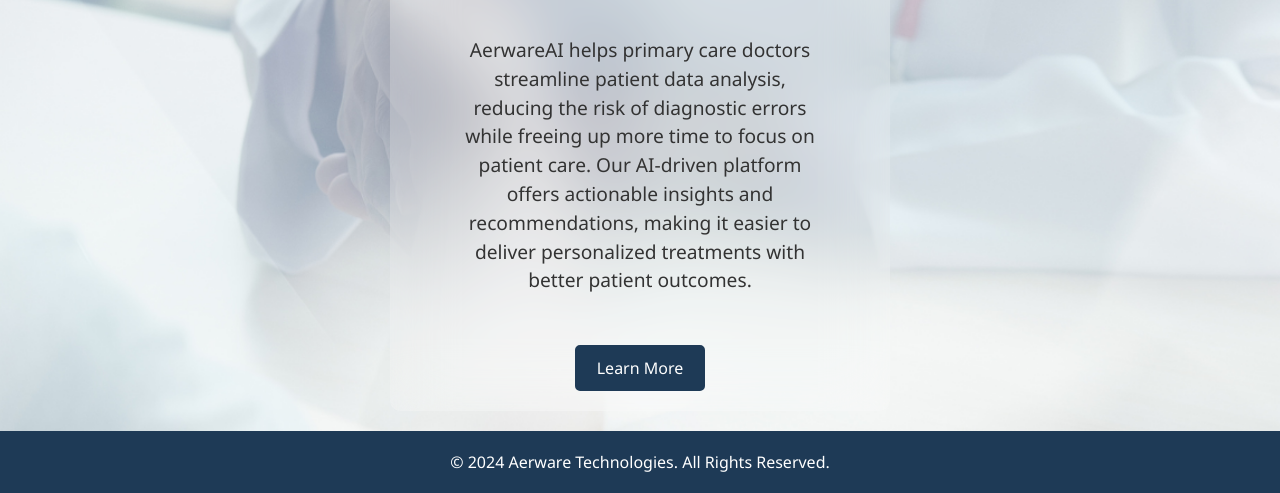
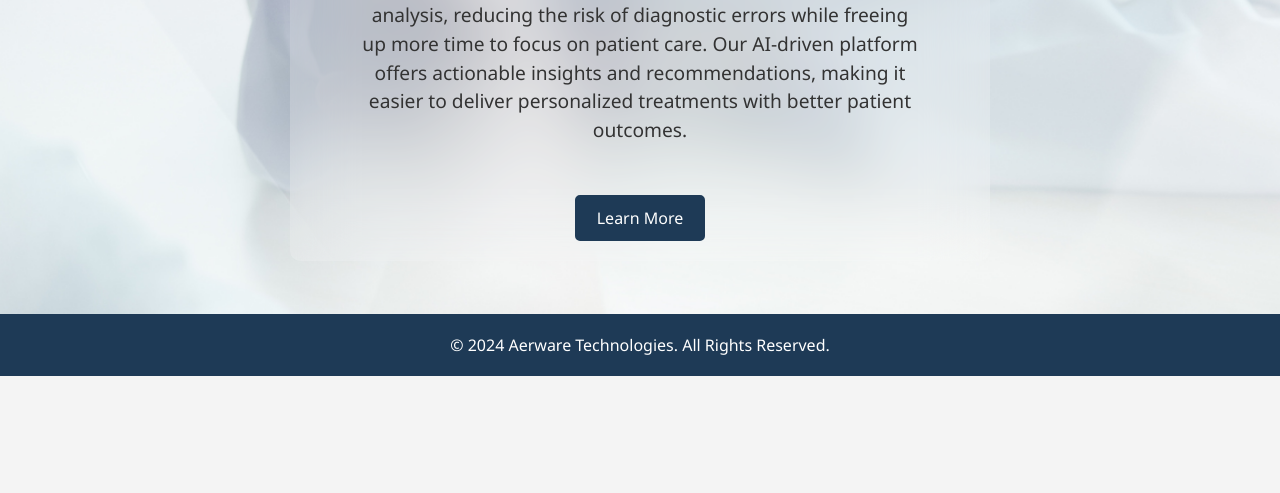
Before and after one commit to Aerware-Web-Design/aerware-ai, a website: page index.html in a window 1280 px wide. Shown: the part 424-917 px from the top of the page. After the commit the page ends 800 px from the top, so only its background shows below. Drawn offline with Linux system fonts and the light colour scheme.

Commit message:
Update styles.css

```diff
--- a/styles.css
+++ b/styles.css
@@ -138,7 +138,7 @@
 
 /* Constrain the Width */
 .hero-content {
-    max-width: 500px; /* Adjust width as needed */
+    max-width: 700px; /* Adjust width as needed */
     width: 100%; /* Ensures responsiveness */
     padding: 0 20px; /* Add padding for smaller screens */
     text-align: center; /* Center-align the text */
```
